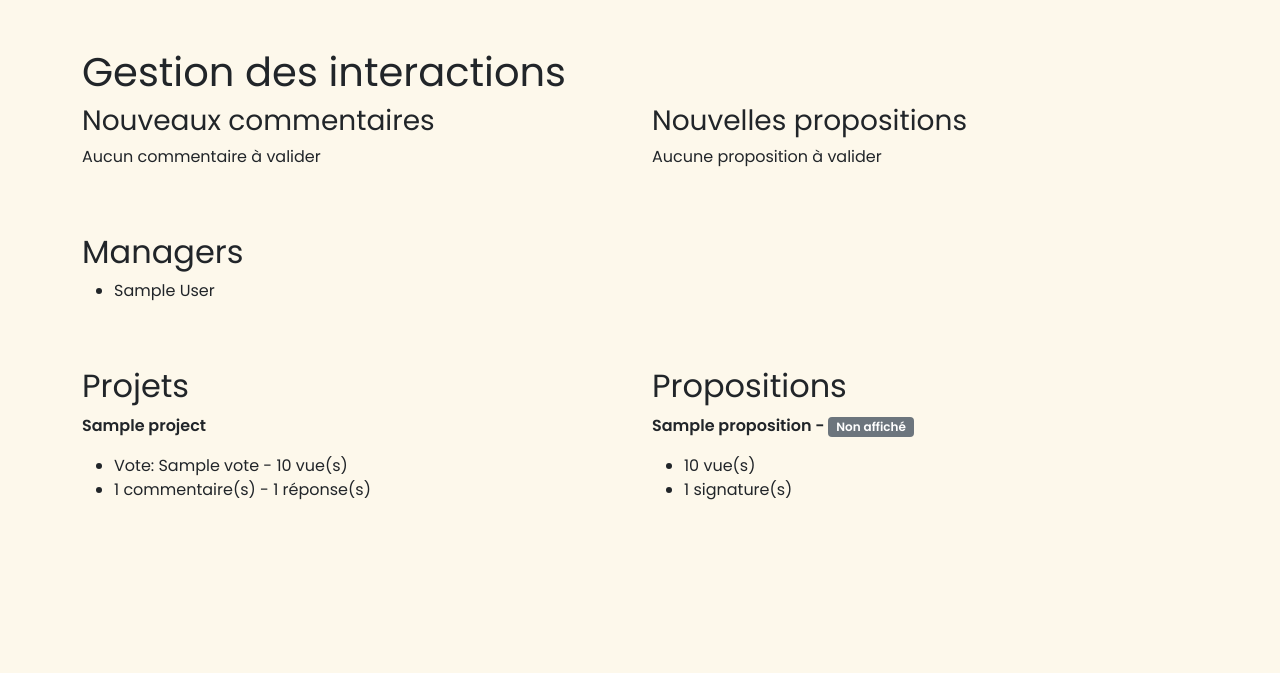
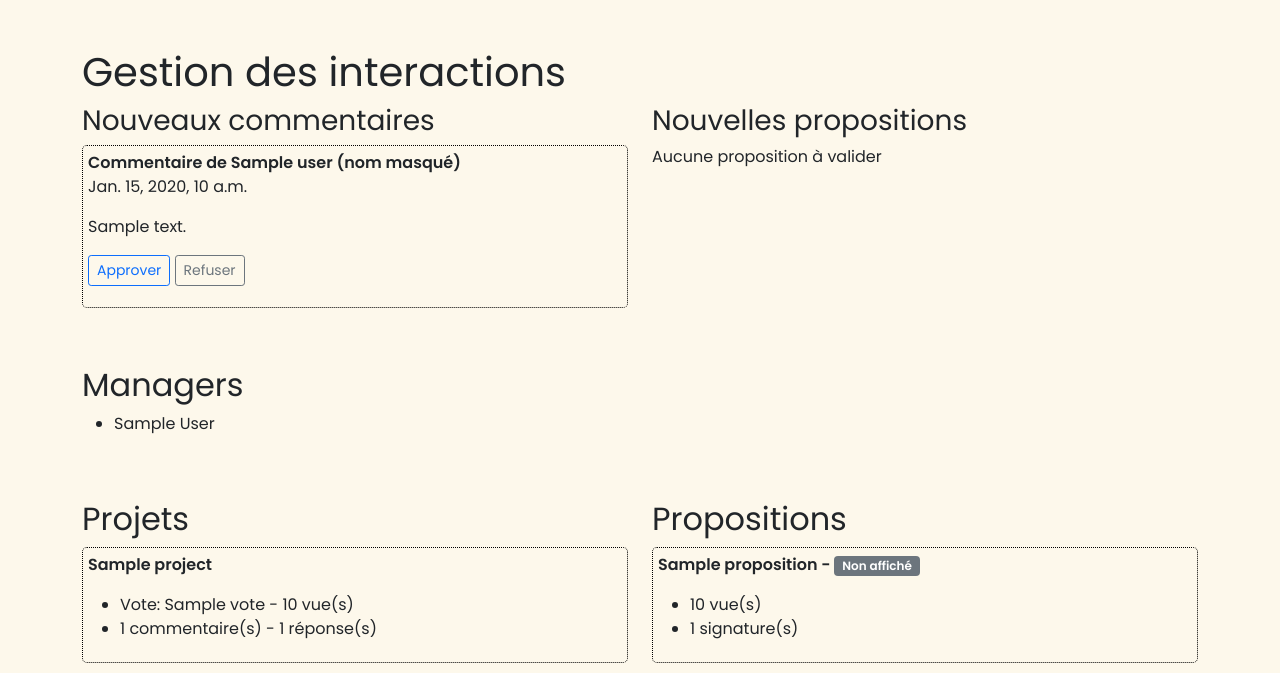
Before and after one commit to citympact/citympact, a Django app: template backend/mainApp/templates/mainApp/manage.html in a window 1280 px wide. Shown: the part 131-804 px from the top of the page. Before the commit the page ends 631 px from the top, so only its background shows below. Run offline with Django 3.2, Linux system fonts and the light colour scheme; tables that the repository leaves empty hold one stand-in row (values such as "Sample post"); the template is opened without the code that fills it: values that come from a table or form of the project are taken from there, most other values are stand-ins (such as "Sample title", 1, 10 or a date in 2020); parts of the project's set-up code (start-up, migrations or seed data) failed here and were passed over; some libraries are stand-ins or nearby versions; some web fonts are replaced.

Commit message:
Adding the prototype for the comment approval (type and interface)

```diff
--- a/backend/mainApp/static/mainApp/css/main.css
+++ b/backend/mainApp/static/mainApp/css/main.css
@@ -1118,3 +1118,10 @@ background-color: #f9d72b;
     text-align: left;
     margin-bottom: 30px;
 }
+
+.manage_group_div {
+    border: 1px dotted black;
+    border-radius: 5px;
+    margin-bottom: 10px;
+    padding: 5px;
+}
--- a/backend/mainApp/templates/mainApp/manage.html
+++ b/backend/mainApp/templates/mainApp/manage.html
@@ -18,7 +18,19 @@
     </div>
     <div class="col-sm-6">
         <h3>Nouveaux commentaires</h3>
+        {% if comments_under_review %}
+            {% for comment in comments_under_review %}
+
+                <div class="manage_group_div">
+                    <p><strong>Commentaire {% if comment.user %} de {{comment.user}} (nom masqué){% else %} anonyme {% endif %}
+                    </strong><br> {{comment.create_datetime}}</p>
+                    <p>{{comment.comment}}</p>
+                    <p><a class="btn btn-outline-primary btn-sm" href="#" role="button">Approver</a> <a class="btn btn-outline-secondary btn-sm" href="#" role="button">Refuser</a> </p>
+                </div>
+            {% endfor %}
+        {% else %}
             <p>Aucun commentaire à valider</p>
+        {% endif %}
     </div>
     <div class="col-sm-6">
         <h3>Nouvelles propositions</h3>
@@ -39,23 +51,27 @@
     <div class="col-sm-6">
       <h2>Projets</h2>
       {% for project, vote, comments, answers in projects_data %}
+          <div class="manage_group_div">
               <p><strong>{{ project.title }}</strong>
               <ul>
                   <li>Vote: {{ vote }} - {{ project.views }} vue(s)</li>
                   <li>{{ comments|length }} commentaire(s) - {{ answers|length }} réponse(s)</li>
               </ul>
               </p>
+          </div>
       {% endfor %}
     </div>
     <div class="col-sm-6">
         <h2>Propositions</h2>
         {% for proposition, signatures in propositions_data %}
+            <div class="manage_group_div">
                 <p><strong>{{ proposition.title }} - {% if proposition.approved %} <span class="badge bg-primary">Approuvé</span>{% else %}<span class="badge bg-secondary">Non affiché</span>{% endif %}</strong>
                 <ul>
                     <li>{{ proposition.views }} vue(s)</li>
                     <li>{{ signatures|length }} signature(s)</li>
                 </ul>
                 </p>
+            </div>
         {% endfor %}
     </div>
   </div>
--- a/backend/mainApp/views.py
+++ b/backend/mainApp/views.py
@@ -201,9 +201,12 @@ class ManageView(generic.View):
         for proposition in propositions:
             signatures.append(proposition.propositionsignature_set.all())
 
-        print(propositions)
         context["propositions_data"] = list(zip(propositions, signatures))
 
+
+        projectComments = CityProjectComment.objects.all().filter(reviewed=False, validated=False)
+        propositionComments = PropositionComment.objects.all().filter(reviewed=False, validated=False)
+        context["comments_under_review"] = list(projectComments) + list(propositionComments)
 
         return render(request, 'mainApp/manage.html', context)
 
@@ -375,6 +378,7 @@ class AddNewCommentView(generic.View):
         comment.visitor = visitor
         comment.comment = request.POST["comment"]
         comment.validated = False
+        comment.reviewed = False
         comment.name_displayed = False
         validation_text = "Ton commentaire va être validé aussitôt que " \
             + "possible."
```
Also changed, not shown: backend/mainApp/models.py (+11 -0 lines). Lines whose indentation alone changed are shown as unchanged.
